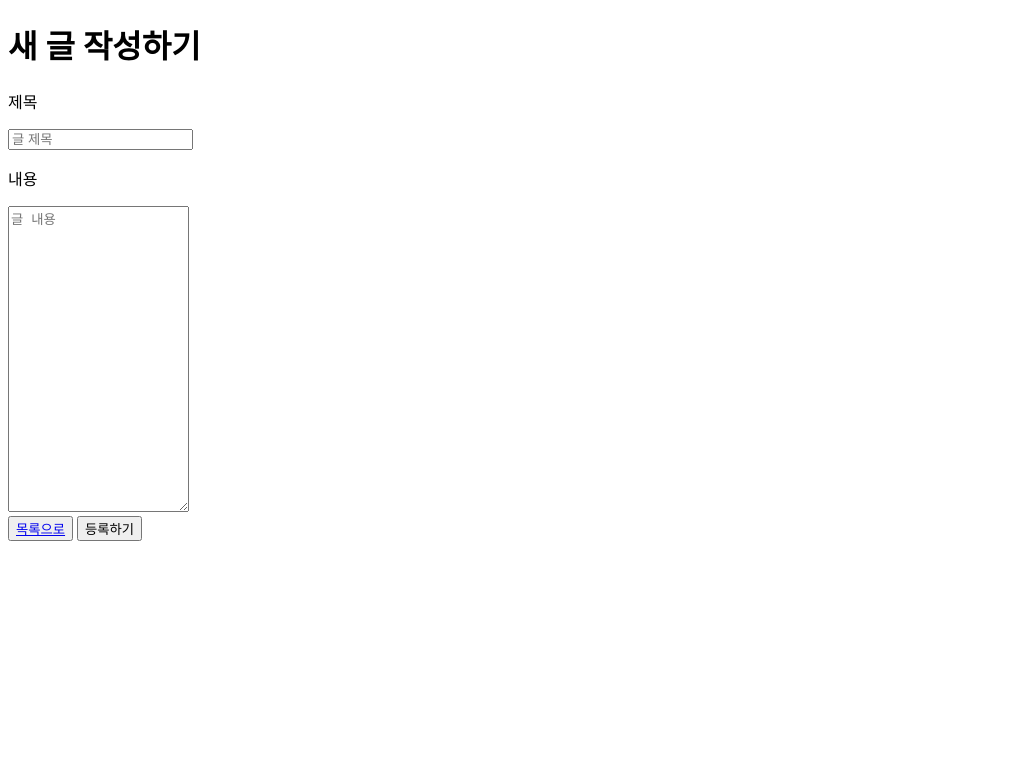
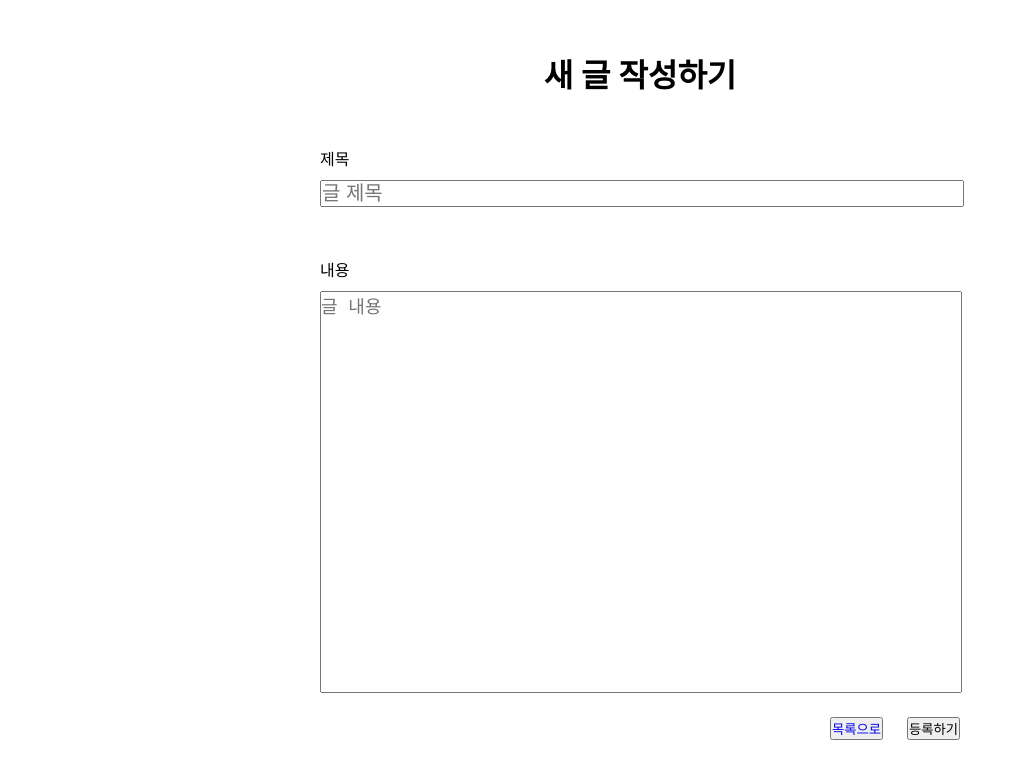
Before and after one commit to alstjdwo1601/Community_Project, a plain HTML site: page html/public/NewPostPage.html in a window 1280 px wide. Shown: the whole page, without its empty margins (0-1019 px from the left). Drawn offline with Linux system fonts and the light colour scheme; files that its build step writes are made by us from their sources; the site is published under a folder, as on GitHub Pages, so addresses that start at the root find nothing.

Commit message:
에러 수정
- html 연결간 파일 경로 수정
- 불필요 폴더 및 파일 삭제

```diff
--- a/html/public/NewPostPage.html
+++ b/html/public/NewPostPage.html
@@ -2,7 +2,7 @@
 <html lang="en">
 <head>
     <meta charset="UTF-8">
-    <link rel="stylesheet" href="/css/NewPostPageStyle.css">
+    <link rel="stylesheet" href="NewPostPageStyle.css">
     <title>새 글 쓰기</title>
 </head>
 <body>
--- a/html/public/Style.css
+++ b/html/public/Style.css
@@ -8,7 +8,7 @@ body{
     justify-content: center;
     align-items: center;
     height: 100vh;
-    background-image: url(/image/MainBackground.jpg);
+    background-image: url(MainBackground.jpg);
     background-repeat: no-repeat center;
     background-size: cover;
 }
```
Also changed, not shown: html/public/PostListPage.html (+1 -1 lines), html/public/SignupPage.html (+1 -1 lines), image/MainBackground.jpg (deleted).
